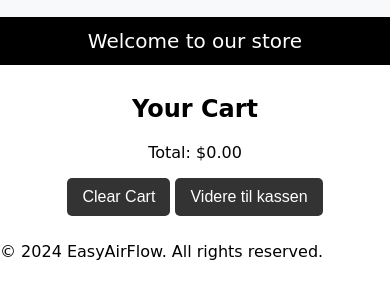
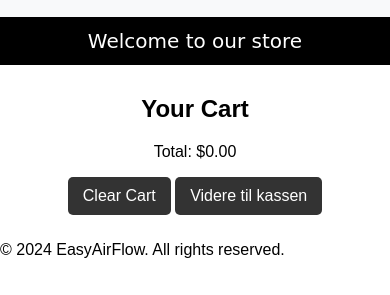
Before and after one commit to EasyAirFlow/EasyAirFlow, a website: page pages/cart_page/index.html in a window 390 px wide. Shown: the part 83-378 px from the top of the page. Drawn offline with Linux system fonts and the light colour scheme.

Commit message:
New font for mobile

```diff
--- a/templates/css_templates/bodyCssBlueRemove.css
+++ b/templates/css_templates/bodyCssBlueRemove.css
@@ -6,3 +6,8 @@ body {
     -ms-tap-highlight-color: transparent;
     -o-tap-highlight-color: transparent;
 }
+@media (max-width: 768px) {
+    body {
+        font-family: 'Raleway', sans-serif; /* Replace with your chosen font */
+    }
+}
```
